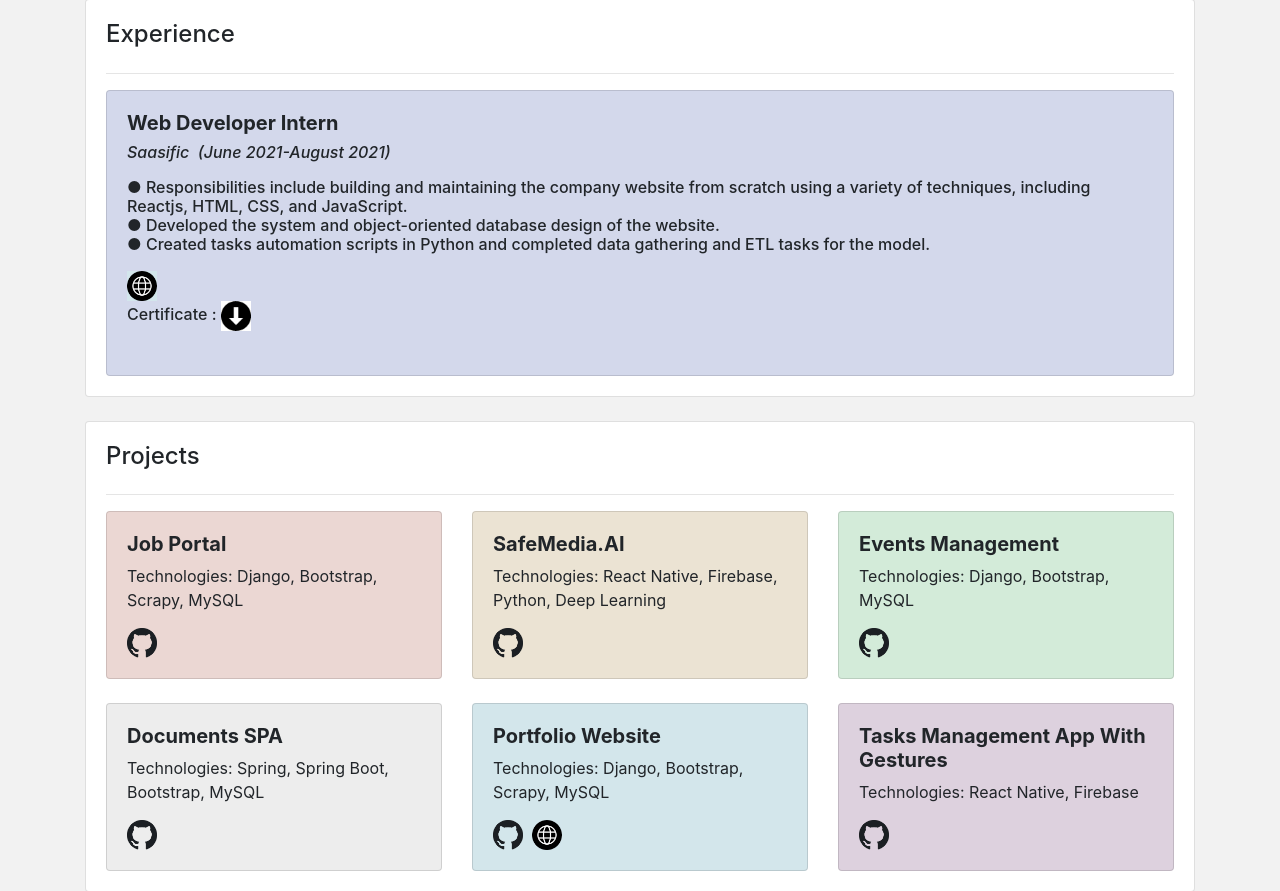
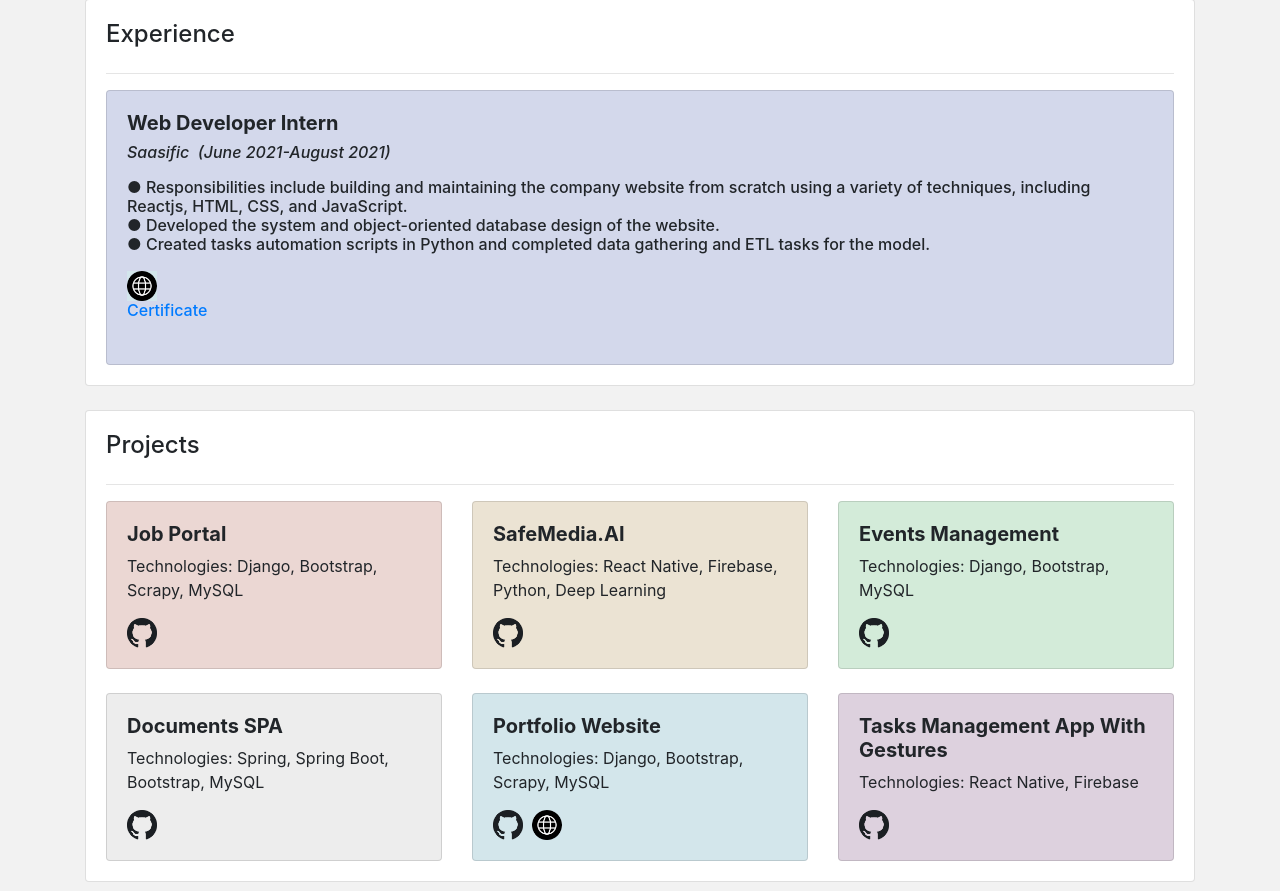
Before and after one commit to narottamaswal/Portfolio-Website, a Django app: page / in a window 1280 px wide. Shown: the part 477-1368 px from the top of the page. Run offline with Django 3.2, Linux system fonts and the light colour scheme; some libraries are stand-ins or nearby versions.

Commit message:
Update index.html

```diff
--- a/templates/portfolio/index.html
+++ b/templates/portfolio/index.html
@@ -76,8 +76,10 @@ including Reactjs, HTML, CSS, and JavaScript.
   </ul>
 
     <li>
-    <a href="http://saasific.in/" ><img class="social" src="{% static 'images/web.jpg' %}"></a></li>
-<p>Certificate :  <a href="https://drive.google.com/file/d/1JVPasLdxBftIUTeQkzDVEig1cgo0drpE/view" ><img class="social" src="{% static 'images/download.jpg' %}"></a></p>
+    <a href="http://saasific.in/" ><img class="social" src="{% static 'images/web.jpg' %}"></a>
+	<p><a href="https://drive.google.com/file/d/1JVPasLdxBftIUTeQkzDVEig1cgo0drpE/view" >Certificate</a></p>
+
+	</li>
 
 </div>
 </div></div>
```
